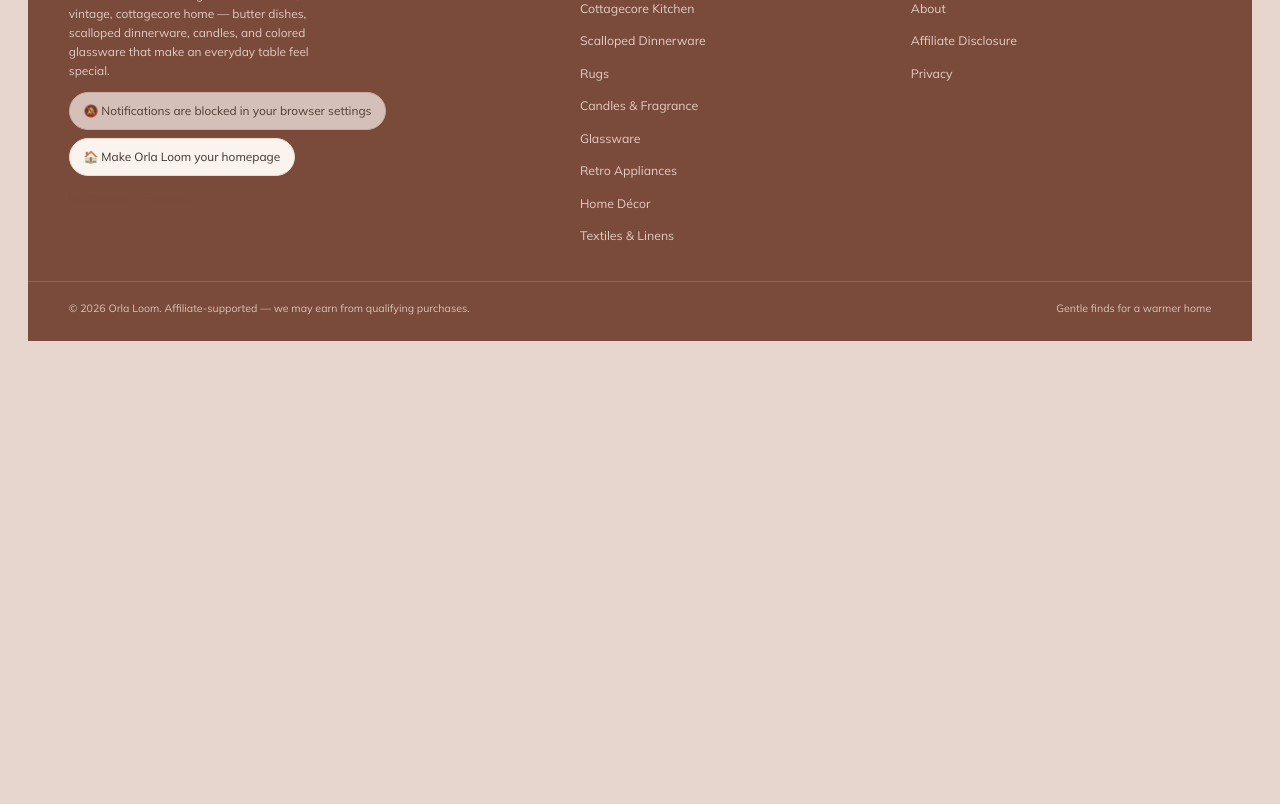
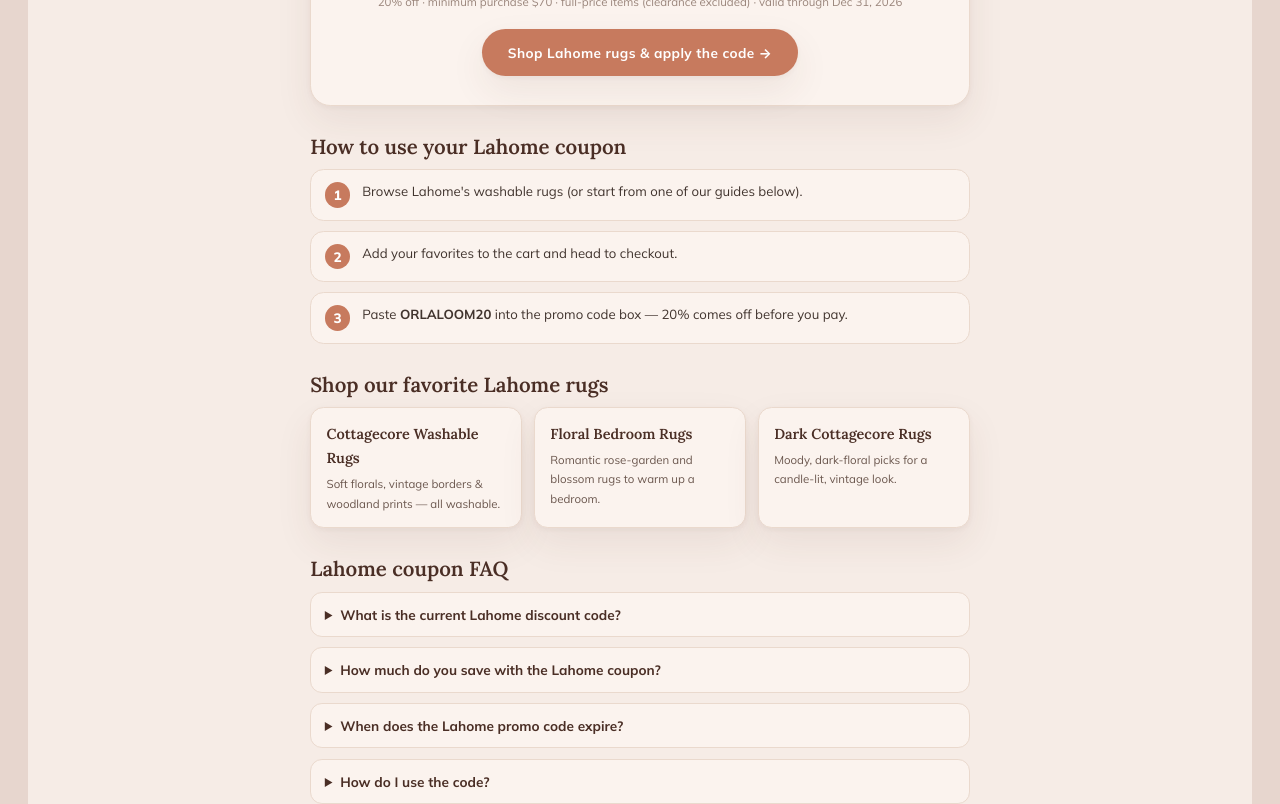
Before and after one commit to Arash8382/orlaloom, a Next.js app: page /lahome-discount-code in a window 1280 px wide. Shown: the part 460-1264 px from the top of the page. Before the commit the page ends 801 px from the top, so only its background shows below. Built offline with nearby package versions, Linux system fonts and the light colour scheme.

Commit message:
Add Lahome discount code SEO page (real content)

```diff
--- a/app/lahome-discount-code/page.js
+++ b/app/lahome-discount-code/page.js
@@ -1 +1,161 @@
-export default function Placeholder(){return null;}
+import Link from "next/link";
+import { site } from "../../lib/site";
+import CopyCode from "../components/CopyCode";
+
+const CODE = "ORLALOOM20";
+const SHOP_URL =
+  "https://www.awin1.com/cread.php?awinmid=85999&awinaffid=2961017&ued=https%3A%2F%2Flahomedecor.com%2Fcollections%2Fwashable-rugs";
+
+export const metadata = {
+  title: "Lahome Discount Code: ORLALOOM20 for 20% Off Washable Rugs (2026)",
+  description:
+    "Exclusive Lahome coupon code: use ORLALOOM20 for 20% off washable cottagecore rugs at Lahome (min. $70, valid through Dec 31, 2026). Verified & updated.",
+  alternates: { canonical: "/lahome-discount-code" },
+  openGraph: {
+    title: "Lahome Discount Code — 20% Off with ORLALOOM20",
+    description:
+      "Our exclusive Lahome coupon: ORLALOOM20 for 20% off washable rugs (min. $70, through Dec 31, 2026).",
+    url: `${site.url}/lahome-discount-code`,
+    type: "article",
+  },
+};
+
+const faqs = [
+  {
+    q: "What is the current Lahome discount code?",
+    a: "Use code ORLALOOM20 at checkout for 20% off your order at Lahome (lahomedecor.com). It's an exclusive code we arranged for Orla Loom readers.",
+  },
+  {
+    q: "How much do you save with the Lahome coupon?",
+    a: "ORLALOOM20 takes 20% off, with a minimum purchase of $70. It applies to full-price items (clearance excluded).",
+  },
+  {
+    q: "When does the Lahome promo code expire?",
+    a: "The code is valid through December 31, 2026. We keep this page updated whenever the offer changes.",
+  },
+  {
+    q: "How do I use the code?",
+    a: "Add Lahome rugs to your cart, head to checkout, and paste ORLALOOM20 into the promo/discount code box. The 20% discount applies before payment.",
+  },
+];
+
+export default function LahomeDealPage() {
+  const jsonLd = {
+    "@context": "https://schema.org",
+    "@graph": [
+      {
+        "@type": "FAQPage",
+        mainEntity: faqs.map((f) => ({
+          "@type": "Question",
+          name: f.q,
+          acceptedAnswer: { "@type": "Answer", text: f.a },
+        })),
+      },
+      {
+        "@type": "BreadcrumbList",
+        itemListElement: [
+          { "@type": "ListItem", position: 1, name: "Home", item: site.url },
+          {
+            "@type": "ListItem",
+            position: 2,
+            name: "Lahome Discount Code",
+            item: `${site.url}/lahome-discount-code`,
+          },
+        ],
+      },
+    ],
+  };
+
+  return (
+    <div className="deal-page">
+      <script
+        type="application/ld+json"
+        dangerouslySetInnerHTML={{ __html: JSON.stringify(jsonLd) }}
+      />
+
+      <div className="deal-hero">
+        <span className="eyebrow">Exclusive Orla Loom × Lahome offer</span>
+        <h1>Lahome Discount Code: 20% Off Washable Rugs</h1>
+        <p className="sub">
+          We teamed up with Lahome to get you an exclusive code. Copy it, shop their
+          washable cottagecore rugs, and take <strong>20% off</strong> at checkout.
+        </p>
+
+        <CopyCode code={CODE} />
+
+        <p className="deal-terms">
+          20% off · minimum purchase $70 · full-price items (clearance excluded) · valid
+          through Dec 31, 2026
+        </p>
+
+        <div>
+          <a
+            className="deal-shop-btn"
+            href={SHOP_URL}
+            target="_blank"
+            rel="sponsored noopener noreferrer"
+          >
+            Shop Lahome rugs &amp; apply the code →
+          </a>
+        </div>
+      </div>
+
+      <section className="deal-section">
+        <h2>How to use your Lahome coupon</h2>
+        <ol className="deal-steps">
+          <li>
+            <span className="n">1</span>
+            <span className="t">
+              Browse Lahome&apos;s washable rugs (or start from one of our guides below).
+            </span>
+          </li>
+          <li>
+            <span className="n">2</span>
+            <span className="t">Add your favorites to the cart and head to checkout.</span>
+          </li>
+          <li>
+            <span className="n">3</span>
+            <span className="t">
+              Paste <strong>{CODE}</strong> into the promo code box — 20% comes off before
+              you pay.
+            </span>
+          </li>
+        </ol>
+      </section>
+
+      <section className="deal-section">
+        <h2>Shop our favorite Lahome rugs</h2>
+        <div className="deal-guides">
+          <Link className="deal-guide-card" href="/blog/cottagecore-washable-rugs">
+            <b>Cottagecore Washable Rugs</b>
+            <span>Soft florals, vintage borders &amp; woodland prints — all washable.</span>
+          </Link>
+          <Link className="deal-guide-card" href="/blog/floral-bedroom-rugs">
+            <b>Floral Bedroom Rugs</b>
+            <span>Romantic rose-garden and blossom rugs to warm up a bedroom.</span>
+          </Link>
+          <Link className="deal-guide-card" href="/blog/dark-cottagecore-rugs">
+            <b>Dark Cottagecore Rugs</b>
+            <span>Moody, dark-floral picks for a candle-lit, vintage look.</span>
+          </Link>
+        </div>
+      </section>
+
+      <section className="deal-section">
+        <h2>Lahome coupon FAQ</h2>
+        <div className="deal-faq">
+          {faqs.map((f) => (
+            <details key={f.q}>
+              <summary>{f.q}</summary>
+              <p>{f.a}</p>
+            </details>
+          ))}
+        </div>
+        <p className="deal-terms" style={{ marginTop: "18px" }}>
+          Orla Loom is affiliate-supported: if you buy through our links we may earn a
+          commission (at no extra cost to you), and you still get 20% off with {CODE}.
+        </p>
+      </section>
+    </div>
+  );
+}
```
